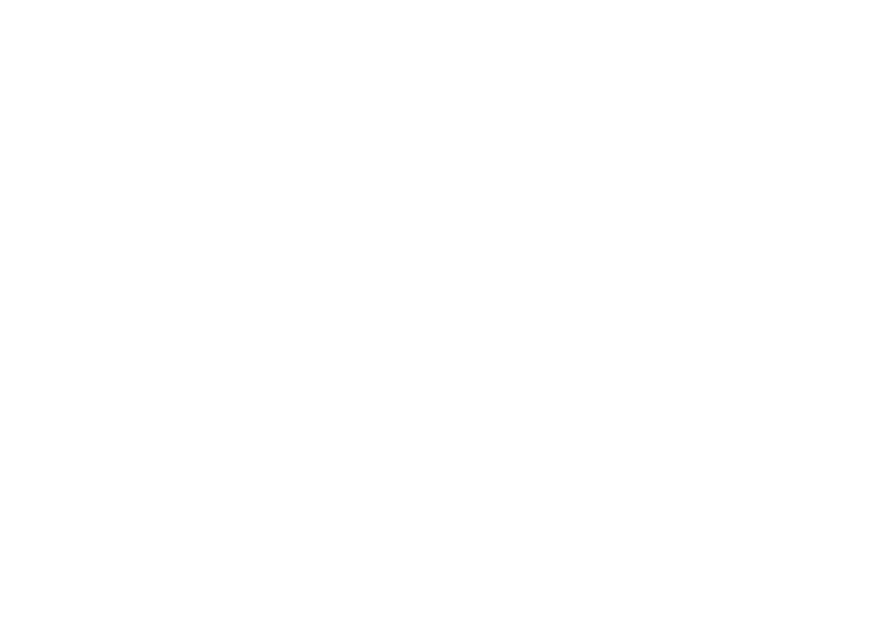
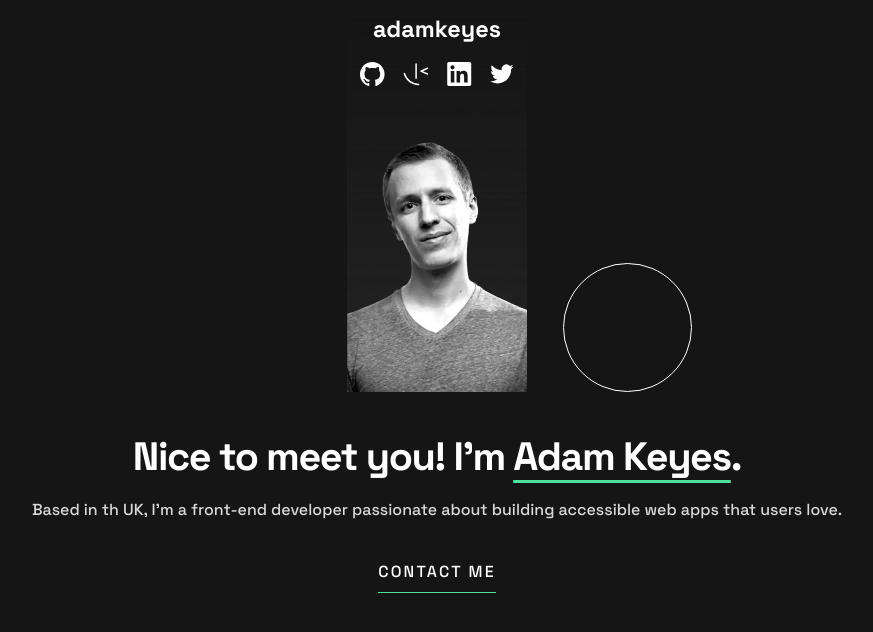
Before and after one commit to adkenney/single-page-developer-portfolio, a React (Create React App) app: page / in a window 1280 px wide. Shown: the top 632 px of the page, without its empty margins (203-1076 px from the left). Built offline with nearby package versions, Linux system fonts and the light colour scheme.

Commit message:
Add styling to header and hero section

```diff
--- a/src/App.css
+++ b/src/App.css
@@ -1,38 +1,3 @@
 .App {
-  text-align: center;
-}
-
-.App-logo {
-  height: 40vmin;
-  pointer-events: none;
-}
-
-@media (prefers-reduced-motion: no-preference) {
-  .App-logo {
-    animation: App-logo-spin infinite 20s linear;
-  }
-}
-
-.App-header {
-  background-color: #282c34;
-  min-height: 100vh;
-  display: flex;
-  flex-direction: column;
-  align-items: center;
-  justify-content: center;
-  font-size: calc(10px + 2vmin);
   color: white;
 }
-
-.App-link {
-  color: #61dafb;
-}
-
-@keyframes App-logo-spin {
-  from {
-    transform: rotate(0deg);
-  }
-  to {
-    transform: rotate(360deg);
-  }
-}
--- a/src/App.js
+++ b/src/App.js
@@ -1,7 +1,16 @@
 import './App.css';
+import Hero from './components/Hero/Hero';
+import NavBar from './components/Nav/NavBar';
 
 function App() {
-  return <div className="App"></div>;
+  return (
+    <div className="App">
+      <NavBar />
+      <main>
+        <Hero />
+      </main>
+    </div>
+  );
 }
 
 export default App;
--- /dev/null
+++ b/src/components/Hero/Hero.js
@@ -0,0 +1,41 @@
+import React from 'react';
+import ProfileMobile from '../../assets/images/image-profile-mobile.webp';
+import RingsImage from '../../assets/images/pattern-rings.svg';
+import CircleImage from '../../assets/images/pattern-circle.svg';
+import styles from '../Hero/Hero.module.css';
+
+const Hero = () => {
+  return (
+    <section>
+      <img className={styles['rings-img']} src={RingsImage} alt="rings"></img>
+      <div className={styles['header-img-container']}>
+        <picture>
+          <img
+            className={styles['profile-img']}
+            src={ProfileMobile}
+            alt=""
+          ></img>
+        </picture>
+        <img
+          className={styles['circle-img']}
+          src={CircleImage}
+          alt="circle"
+        ></img>
+      </div>
+      <div className={styles['hero-text']}>
+        <h1 className="heading-l">
+          Nice to meet you! I'm <span>Adam Keyes</span>.
+        </h1>
+        <p className="body-text-l">
+          Based in th UK, I'm a front-end developer passionate about building
+          accessible web apps that users love.
+        </p>
+      </div>
+      <div>
+        <button>CONTACT ME</button>
+      </div>
+    </section>
+  );
+};
+
+export default Hero;
--- /dev/null
+++ b/src/components/Hero/Hero.module.css
@@ -0,0 +1,54 @@
+section {
+  display: flex;
+  flex-direction: column;
+  text-align: center;
+  gap: 2rem;
+}
+
+.header-img-container,
+.profile-img {
+  width: 10rem;
+  height: 100%;
+  margin: 0 auto;
+}
+
+.header-img-container {
+  position: relative;
+  top: -5rem;
+  margin-bottom: -4.5rem;
+}
+
+.rings-img {
+  position: absolute;
+  height: 7rem;
+  top: 7rem;
+  left: -50%;
+}
+
+.circle-img {
+  position: absolute;
+  left: 12rem;
+  bottom: 0;
+}
+
+.hero-text {
+  display: flex;
+  flex-direction: column;
+  gap: 1rem;
+}
+
+.hero-text h1 {
+  font-size: 2.2rem;
+  line-height: 2.25rem;
+}
+
+.hero-text p {
+  font-size: 0.889rem;
+  color: var(--grey);
+}
+
+.hero-text span {
+  text-decoration: underline;
+  text-decoration-color: var(--green);
+  text-underline-position: under;
+}
--- /dev/null
+++ b/src/components/Nav/NavBar.js
@@ -0,0 +1,32 @@
+import React from 'react';
+import { ReactComponent as GithubLogo } from '../../assets/images/icon-github.svg';
+import { ReactComponent as FemLogo } from '../../assets/images/icon-frontend-mentor.svg';
+import { ReactComponent as LinkedInLogo } from '../../assets/images/icon-linkedin.svg';
+import { ReactComponent as TwitterLogo } from '../../assets/images/icon-twitter.svg';
+import styles from '../Nav/NavBar.module.css';
+
+const NavBar = () => {
+  return (
+    <header>
+      <nav>
+        <h1 className="heading-m">adamkeyes</h1>
+        <div className={styles['social-links']}>
+          <a href="https://www.github.com">
+            <GithubLogo />
+          </a>
+          <a href="https://www.frontendmentor.io">
+            <FemLogo />
+          </a>
+          <a href="https://linkedin.com">
+            <LinkedInLogo />
+          </a>
+          <a href="https://twitter.com">
+            <TwitterLogo />
+          </a>
+        </div>
+      </nav>
+    </header>
+  );
+};
+
+export default NavBar;
--- /dev/null
+++ b/src/components/Nav/NavBar.module.css
@@ -0,0 +1,20 @@
+header {
+  position: relative;
+  z-index: 1;
+}
+
+nav {
+  display: flex;
+  flex-direction: column;
+  justify-content: space-between;
+  align-items: center;
+  gap: 1em;
+  padding: 0 4rem;
+}
+
+.social-links {
+  display: flex;
+  align-items: center;
+  justify-content: center;
+  gap: 1em;
+}
--- a/src/index.css
+++ b/src/index.css
@@ -1,13 +1,89 @@
-body {
-  margin: 0;
-  font-family: -apple-system, BlinkMacSystemFont, 'Segoe UI', 'Roboto', 'Oxygen',
-    'Ubuntu', 'Cantarell', 'Fira Sans', 'Droid Sans', 'Helvetica Neue',
-    sans-serif;
-  -webkit-font-smoothing: antialiased;
-  -moz-osx-font-smoothing: grayscale;
+@import url('https://fonts.googleapis.com/css2?family=Space+Grotesk:wght@500;700&display=swap');
+/* CSS RESET */
+*:root {
+  font-size: 18px;
+  --black: #151515;
+  --dark-grey: #242424;
+  --green: #4ee1a0;
+  --grey: #d9d9d9;
+  --white: #ffffff;
 }
 
-code {
-  font-family: source-code-pro, Menlo, Monaco, Consolas, 'Courier New',
-    monospace;
+*,
+*::before,
+*::after {
+  box-sizing: border-box;
 }
+
+* {
+  margin: 0;
+  padding: 0;
+  font: inherit;
+}
+
+html {
+  color-scheme: dark light;
+}
+
+body {
+  min-height: 100vh;
+  font-family: 'Space Grotesk', sans-serif;
+}
+
+img,
+picture,
+svg,
+video {
+  display: block;
+  max-width: 100%;
+}
+
+input,
+textarea,
+button,
+select {
+  font: inherit;
+}
+
+/* ADDITIONAL STYLES */
+.heading-xl {
+  font-size: 4.8rem;
+  line-height: 4.8rem;
+  letter-spacing: -0.14rem;
+  font-weight: 700;
+}
+
+.heading-l {
+  font-size: 2.6rem;
+  line-height: 3.1rem;
+  letter-spacing: -0.08rem;
+  font-weight: 700;
+}
+
+.heading-m {
+  font-size: 1.3rem;
+  line-height: 1.7rem;
+  font-weight: 700;
+}
+
+.body-text-l {
+  line-height: 1.5rem;
+  font-weight: 500;
+}
+
+body {
+  background-color: var(--black);
+  color: var(--white);
+  padding: 0.75rem 0.5rem;
+}
+
+button {
+  background-color: inherit;
+  color: var(--white);
+  font-size: 0.889rem;
+  padding-bottom: 0.5em;
+  line-height: 1.4rem;
+  letter-spacing: 0.12rem;
+  border-style: none;
+  border-bottom: 0.1rem solid var(--green);
+}
```
